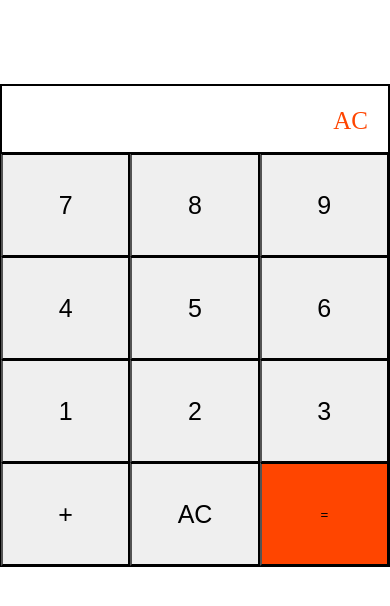
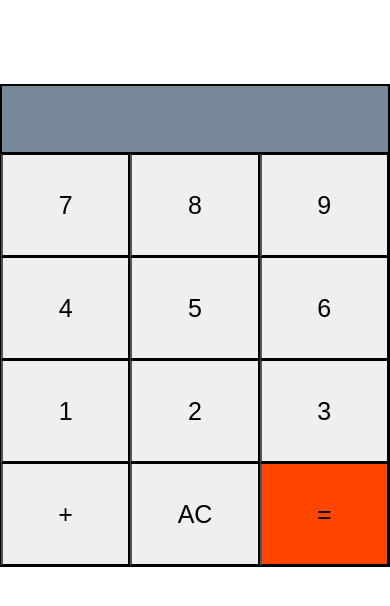
Before and after one commit to shrutibattu/Calculator, a plain HTML site: page index.html in a window 390 px wide. Both pictures are taken after a click on the button "AC". Drawn offline with Linux system fonts and the light colour scheme.

Commit message:
the all-clear button is working

```diff
--- a/calc.js
+++ b/calc.js
@@ -15,12 +15,12 @@ equal.addEventListener("click", (event) => {
   display.textContent = parseInt(firstNumber) + parseInt(display.textContent);
 });
 
-console.log(equal);
-
 keys.addEventListener("click", (event) => {
   // console.log(event.target);
   if (event.target.innerHTML == "=") {
     return;
+  } else if (event.target.innerHTML == "AC") {
+    return (display.textContent = " ");
   } else {
     const value = event.target;
     const keyValue = value.textContent;
--- a/index.html
+++ b/index.html
@@ -29,9 +29,9 @@
 
         <button id="plus" input type="button" class="button-operator">+</button>
 
-        <button input type="button" id="clear" class="button-operator">AC</button>
+        <button  input type="button" id="clear" class="button-operator">AC</button>
 
-        <button id="equal" input type="button" >=</button>
+        <button id="equal" input type="button" class="button-operator">=</button>
 
       </div>
       </div>
--- a/styles.css
+++ b/styles.css
@@ -12,7 +12,7 @@
   padding-inline-end: 20px;
   text-align: right;
   color: orangered;
-
+  background-color: light;
   height: 70px;
   line-height: 70px;
   font-size: 25px;
@@ -55,3 +55,8 @@
   color: orangered;
   transition: 0.5 ease-in-out;
 }
+@media (max-width: 600px) {
+  .calc-page {
+    background-color: lightslategrey;
+  }
+}
```
